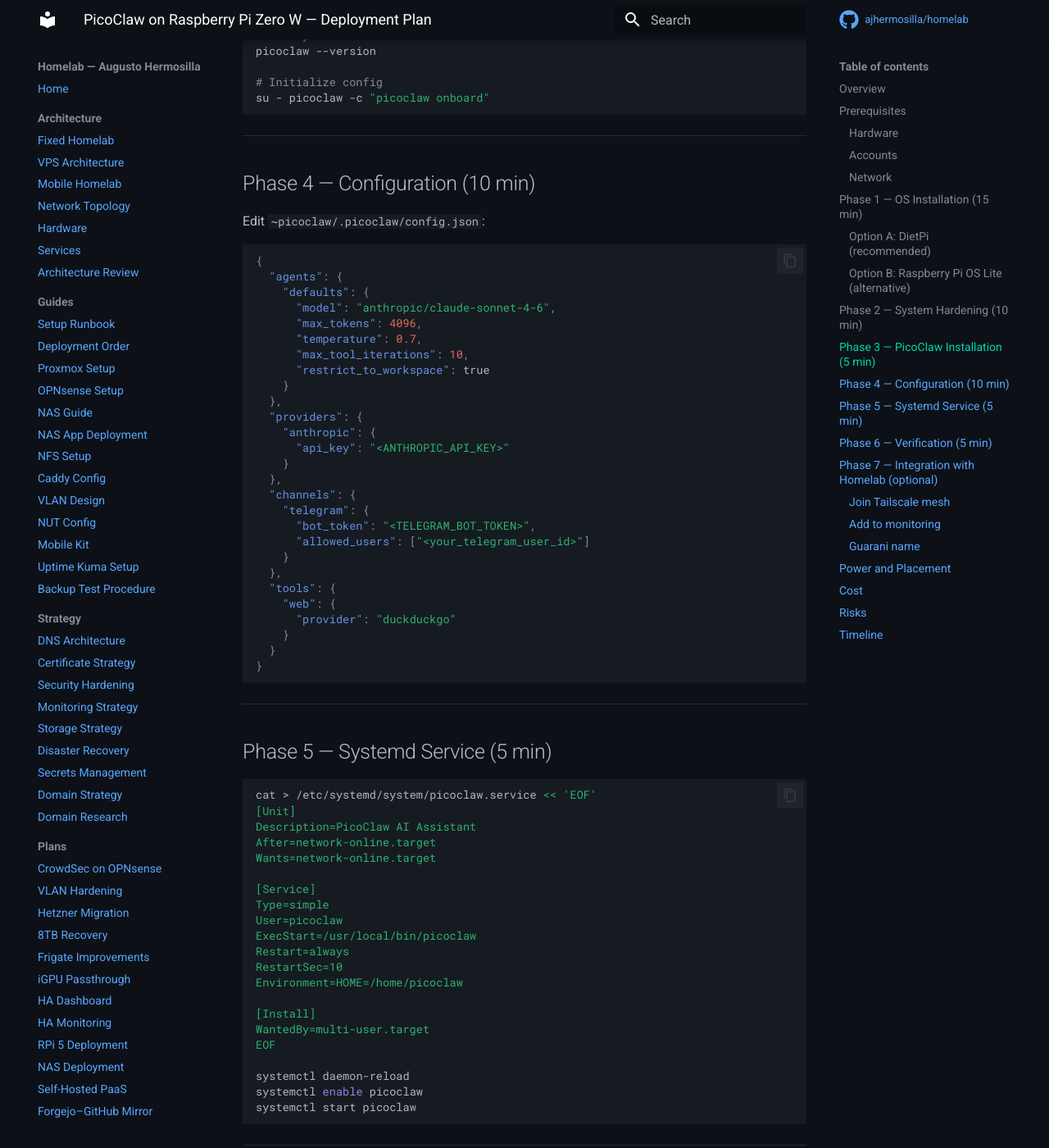
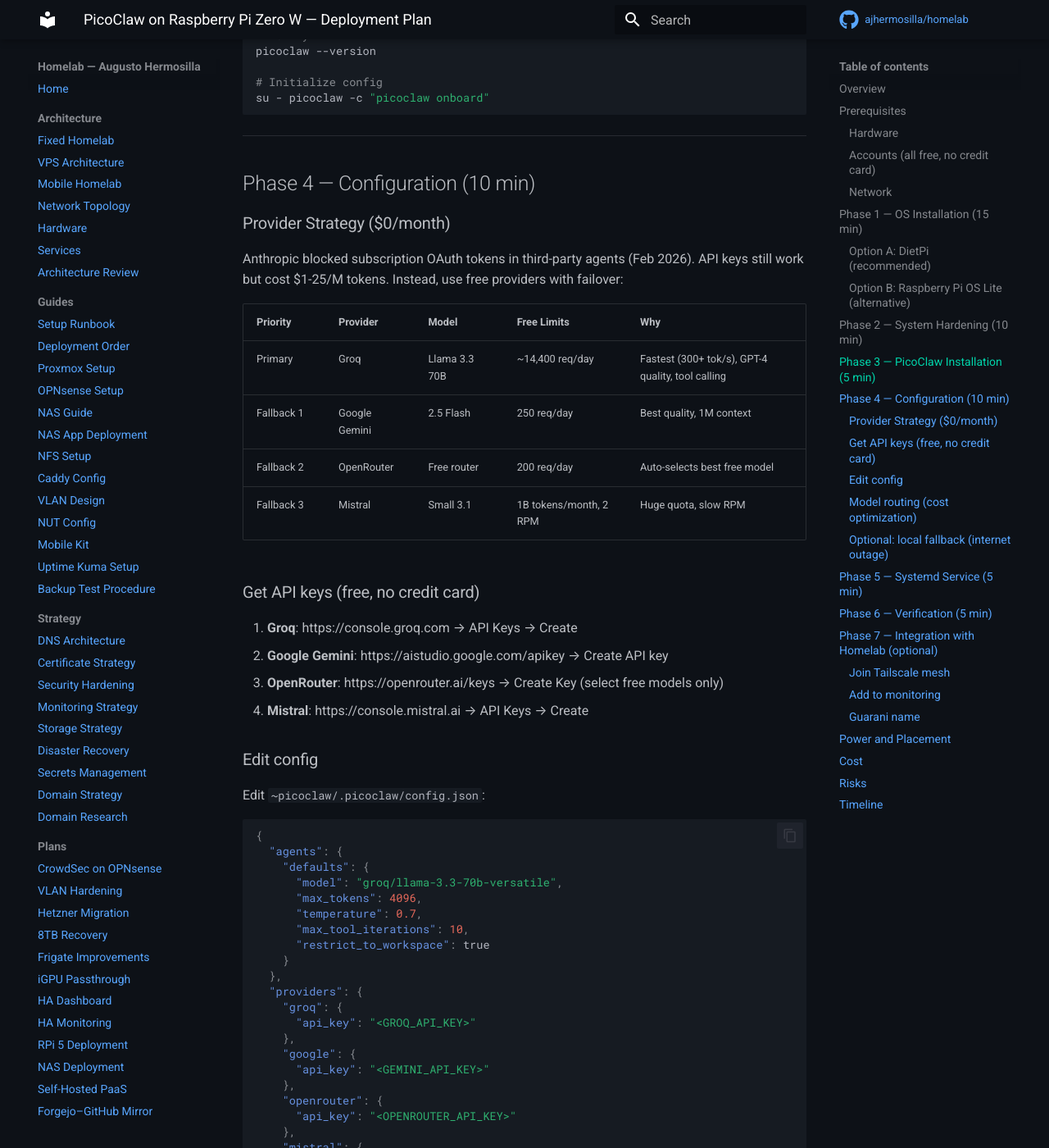
Before and after one commit to ajhermosilla/homelab, an MkDocs documentation site: the page built from docs/plans/picoclaw-rpi-zero-2026-03-19.md, in a window 1280 px wide and 1400 px high, scrolled down 2559 px. Shown: the whole window at 82% size. Built offline with MkDocs 1.6.1 and Material for MkDocs 9.7.7, drawn with Linux system fonts in a browser that asks for light colours; comment, search, counter and statistics services are not loaded; some of the changed text lies outside the part shown.

Commit message:
docs: update PicoClaw plan with free provider strategy
Replace Anthropic API (paid) with 4-tier free provider failover:
Groq (primary, 14K req/day), Gemini (250/day), OpenRouter (200/day),
Mistral (1B tokens/month). $0/month total cost. Added model routing,
local Ollama fallback option, and API key registration links.

Co-Authored-By: Claude Opus 4.6 (1M context) <noreply@anthropic.com>

````diff
--- a/docs/plans/picoclaw-rpi-zero-2026-03-19.md
+++ b/docs/plans/picoclaw-rpi-zero-2026-03-19.md
@@ -21,13 +21,13 @@ PicoClaw is an ultra-lightweight AI assistant by Sipeed (<10MB RAM, single Go bi
 - [ ] Micro-USB power supply (5V/1.2A+ — any phone charger or USB port on NAS)
 - [ ] Micro-USB OTG adapter (for initial setup if needed, optional with WiFi)
 
-### Accounts
+### Accounts (all free, no credit card)
 
 - [ ] Telegram bot — create via @BotFather, get bot token
-- [ ] LLM API key — one of:
-  - Anthropic (Claude) — `ANTHROPIC_API_KEY`
-  - OpenRouter — free 200K tokens/month
-  - Or any supported provider
+- [ ] Groq API key — https://console.groq.com (primary)
+- [ ] Google Gemini API key — https://aistudio.google.com/apikey (fallback 1)
+- [ ] OpenRouter API key — https://openrouter.ai/keys (fallback 2)
+- [ ] Mistral API key — https://console.mistral.ai (fallback 3)
 
 ### Network
 
@@ -106,13 +106,34 @@ su - picoclaw -c "picoclaw onboard"
 
 ## Phase 4 — Configuration (10 min)
 
+### Provider Strategy ($0/month)
+
+Anthropic blocked subscription OAuth tokens in third-party agents (Feb 2026). API keys
+still work but cost $1-25/M tokens. Instead, use free providers with failover:
+
+| Priority | Provider | Model | Free Limits | Why |
+|----------|----------|-------|-------------|-----|
+| Primary | Groq | Llama 3.3 70B | ~14,400 req/day | Fastest (300+ tok/s), GPT-4 quality, tool calling |
+| Fallback 1 | Google Gemini | 2.5 Flash | 250 req/day | Best quality, 1M context |
+| Fallback 2 | OpenRouter | Free router | 200 req/day | Auto-selects best free model |
+| Fallback 3 | Mistral | Small 3.1 | 1B tokens/month, 2 RPM | Huge quota, slow RPM |
+
+### Get API keys (free, no credit card)
+
+1. **Groq**: https://console.groq.com → API Keys → Create
+2. **Google Gemini**: https://aistudio.google.com/apikey → Create API key
+3. **OpenRouter**: https://openrouter.ai/keys → Create Key (select free models only)
+4. **Mistral**: https://console.mistral.ai → API Keys → Create
+
+### Edit config
+
 Edit `~picoclaw/.picoclaw/config.json`:
 
 ```json
 {
   "agents": {
     "defaults": {
-      "model": "anthropic/claude-sonnet-4-6",
+      "model": "groq/llama-3.3-70b-versatile",
       "max_tokens": 4096,
       "temperature": 0.7,
       "max_tool_iterations": 10,
@@ -120,8 +141,17 @@ Edit `~picoclaw/.picoclaw/config.json`:
     }
   },
   "providers": {
-    "anthropic": {
-      "api_key": "<ANTHROPIC_API_KEY>"
+    "groq": {
+      "api_key": "<GROQ_API_KEY>"
+    },
+    "google": {
+      "api_key": "<GEMINI_API_KEY>"
+    },
+    "openrouter": {
+      "api_key": "<OPENROUTER_API_KEY>"
+    },
+    "mistral": {
+      "api_key": "<MISTRAL_API_KEY>"
     }
   },
   "channels": {
@@ -137,6 +167,32 @@ Edit `~picoclaw/.picoclaw/config.json`:
   }
 }
 ```
+
+### Model routing (cost optimization)
+
+PicoClaw supports rule-based model routing. For heavier tasks, fall back to
+higher-quality models:
+
+- Quick questions → `groq/llama-3.3-70b-versatile` (fast, free)
+- Complex reasoning → `google/gemini-2.5-flash` (1M context, free)
+- Code generation → `mistral/codestral-latest` (free, 2 RPM)
+
+### Optional: local fallback (internet outage)
+
+If you have Ollama on Docker VM:
+
+```json
+{
+  "providers": {
+    "ollama": {
+      "base_url": "http://192.168.0.10:11434/v1",
+      "api_key": "ollama"
+    }
+  }
+}
+```
+
+Model: `ollama/qwen3:8b` (~5GB RAM, CPU-only ~5 tok/s, tool calling works)
 
 ---
 
@@ -222,8 +278,11 @@ Following the naming convention: **Ñe'ẽ** (ñe'ẽ = "word/speech" in Guarani
 | RPi Zero W | $0 (already owned) |
 | 32GB microSD | ~$8 |
 | Micro-USB cable | ~$2 (or reuse) |
-| LLM API | $0-20/month |
-| **Total** | **~$10 one-time** |
+| LLM API (Groq/Gemini/OpenRouter/Mistral) | $0/month (free tiers) |
+| Web search (DuckDuckGo) | $0/month |
+| **Total** | **~$10 one-time, $0/month** |
+
+Combined free API budget: ~15,000+ requests/day across all providers.
 
 ---
 
````
